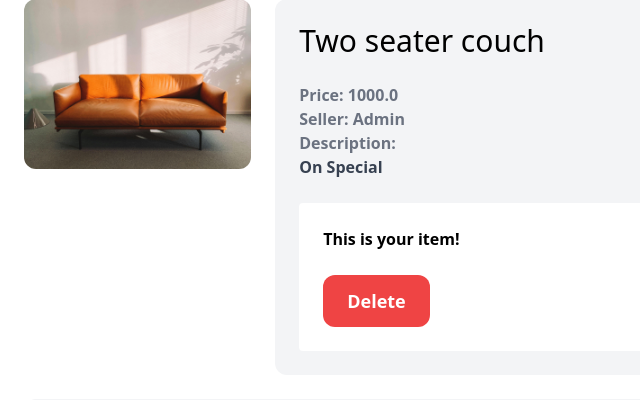
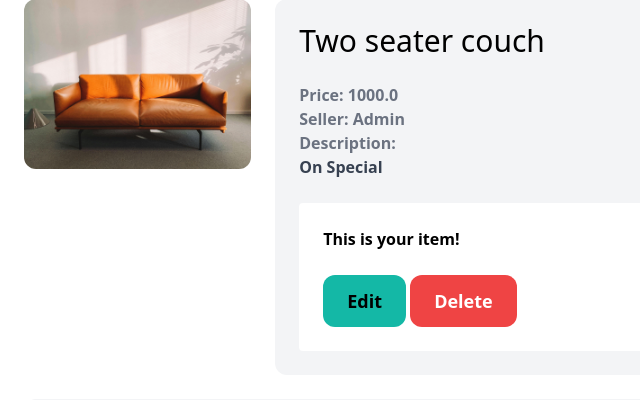
Before and after one commit to pasej5/Portfolio, a Django app: page /items/5/ in a window 1280 px wide. Shown: the part 102-502 px from the top of the page, without its empty margins (0-640 px from the left). Run offline with Django 5.2, Linux system fonts and the light colour scheme; a user stored in the database is signed in; data comes from the database, SQL or seed files in the repository; some libraries are stand-ins or nearby versions.

Commit message:
edit buton corrected rounded -xl

```diff
--- a/peace_online/item/templates/item/detail.html
+++ b/peace_online/item/templates/item/detail.html
@@ -17,10 +17,11 @@
     </p>
     {% endif %}
     {% if request.user == item.created_by %}
-      <div class="mt-6 p-6 bg-white rounded xl">
-        <p>This is your item!</p>
-        <a href="{% url 'item:delete' item.id %}" class="inline-block mt-6 px-6 py-3 text-lg font-semibold bg-red-500 text-white rounded-xl">Delete</a>
-      </div>
+    <div class="mt-6 p-6 bg-white rounded xl">
+      <p>This is your item!</p>
+      <a href="{% url 'item:edit' item.id %}" class="inline-block mt-6 px-6 py-3 text-lg font-semibold bg-teal-500 rounded-xl">Edit</a>
+      <a href="{% url 'item:delete' item.id %}" class="inline-block mt-6 px-6 py-3 text-lg font-semibold bg-red-500 text-white rounded-xl">Delete</a>
+    </div>
     {% else %}
       <a href="#" class="inline-block mt-6 px-6 py-3 text-lg font-semibold bg-teal-500 text-white rounded-xl hover:bg-teal-700">Contact Seller</a>
       {% endif %}
--- a/peace_online/item/urls.py
+++ b/peace_online/item/urls.py
@@ -6,5 +6,7 @@ app_name = 'item'
 urlpatterns = [
     path('new/', views.new, name='new'),
     path('<int:pk>/', views.detail, name='detail'),
-    path('<int:pk>/delete', views.delete, name='delete')
+    path('<int:pk>/delete', views.delete, name='delete'),
+    path('<int:pk>/edit', views.edit, name='edit')
+
 ]
--- a/peace_online/item/views.py
+++ b/peace_online/item/views.py
@@ -43,8 +43,7 @@ def edit(request, pk):
     except Item.DoesNotExixt:
         raise Http404("Item does not exist or you do not have permission to delete it.")
     if request.method =="POST":
-
-        form = EditItemForm(request.POST, request.FILES)
+        form = EditItemForm(request.POST, request.FILES, instance=item)
         if form.is_valid():
             form.save()
 
```
